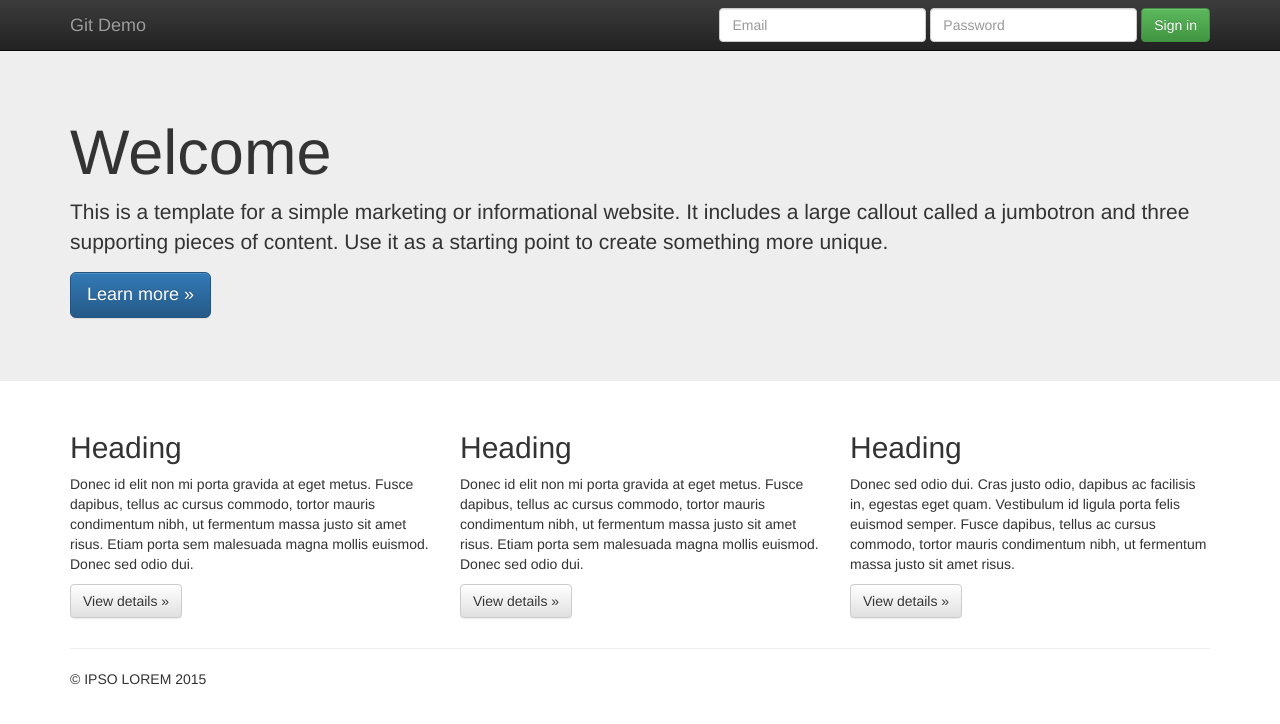
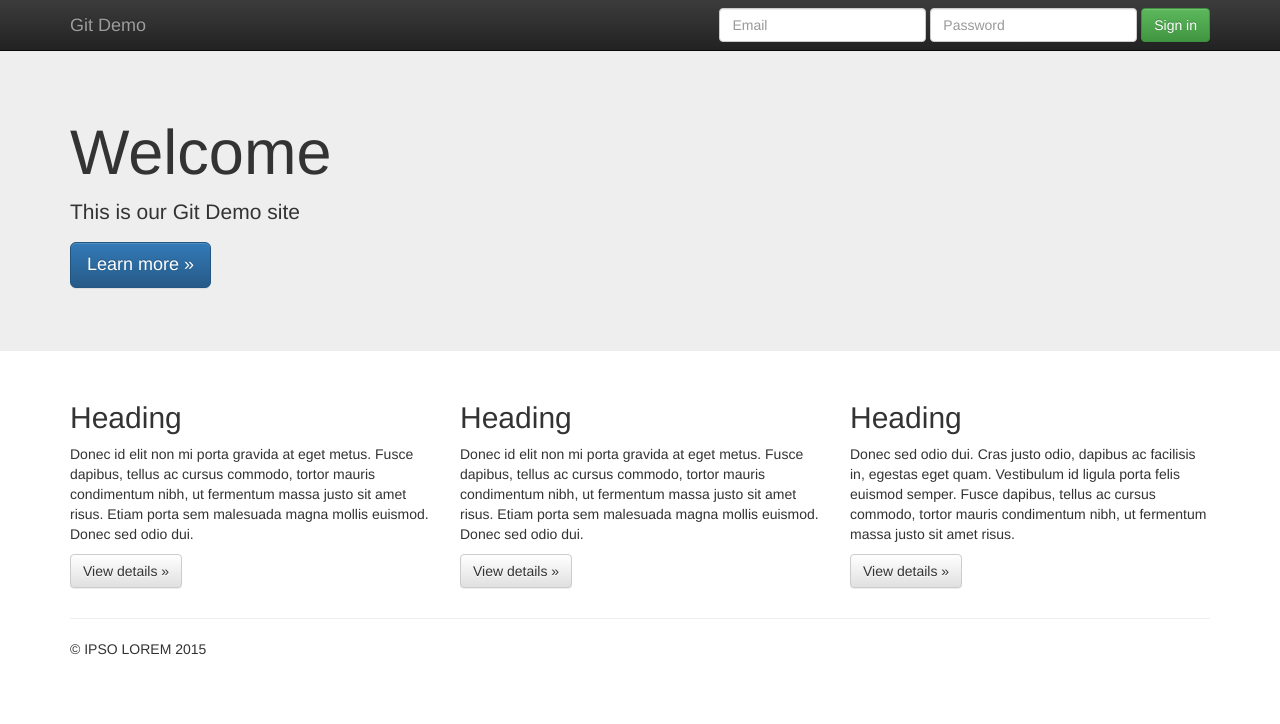
Before and after one commit to G4untlett/gittutorial, a plain HTML site: page index.html in a window 1280 px wide. Drawn offline with nearby package versions, Linux system fonts and the light colour scheme.

Commit message:
Todo list added & index page changes

```diff
--- a/index.html
+++ b/index.html
@@ -56,7 +56,7 @@
     <div class="jumbotron">
       <div class="container">
         <h1>Welcome</h1>
-        <p>This is a template for a simple marketing or informational website. It includes a large callout called a jumbotron and three supporting pieces of content. Use it as a starting point to create something more unique.</p>
+        <p>This is our Git Demo site</p>
         <p><a class="btn btn-primary btn-lg" href="#" role="button">Learn more &raquo;</a></p>
       </div>
     </div>
```
Also changed, not shown: ToDo.txt (added).
